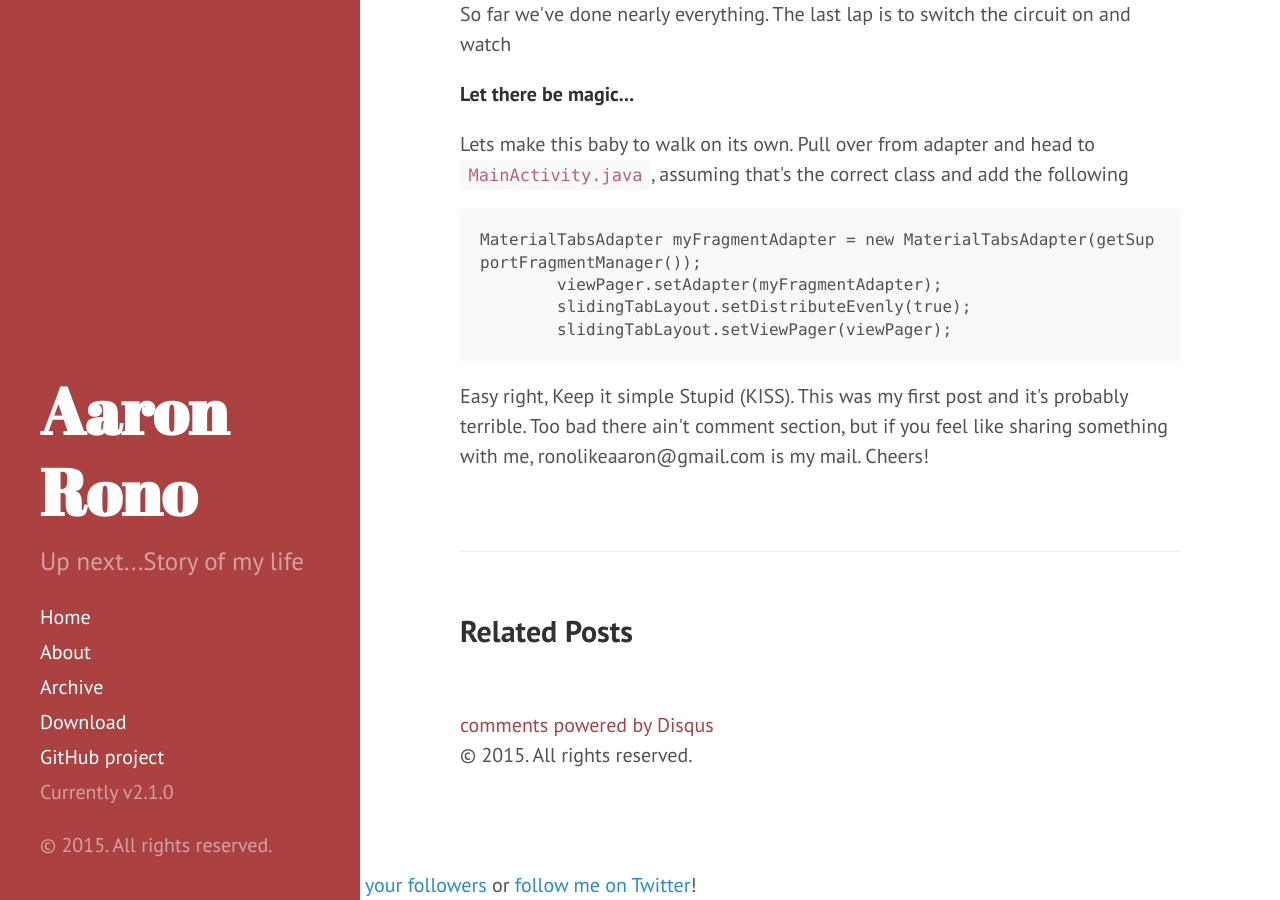
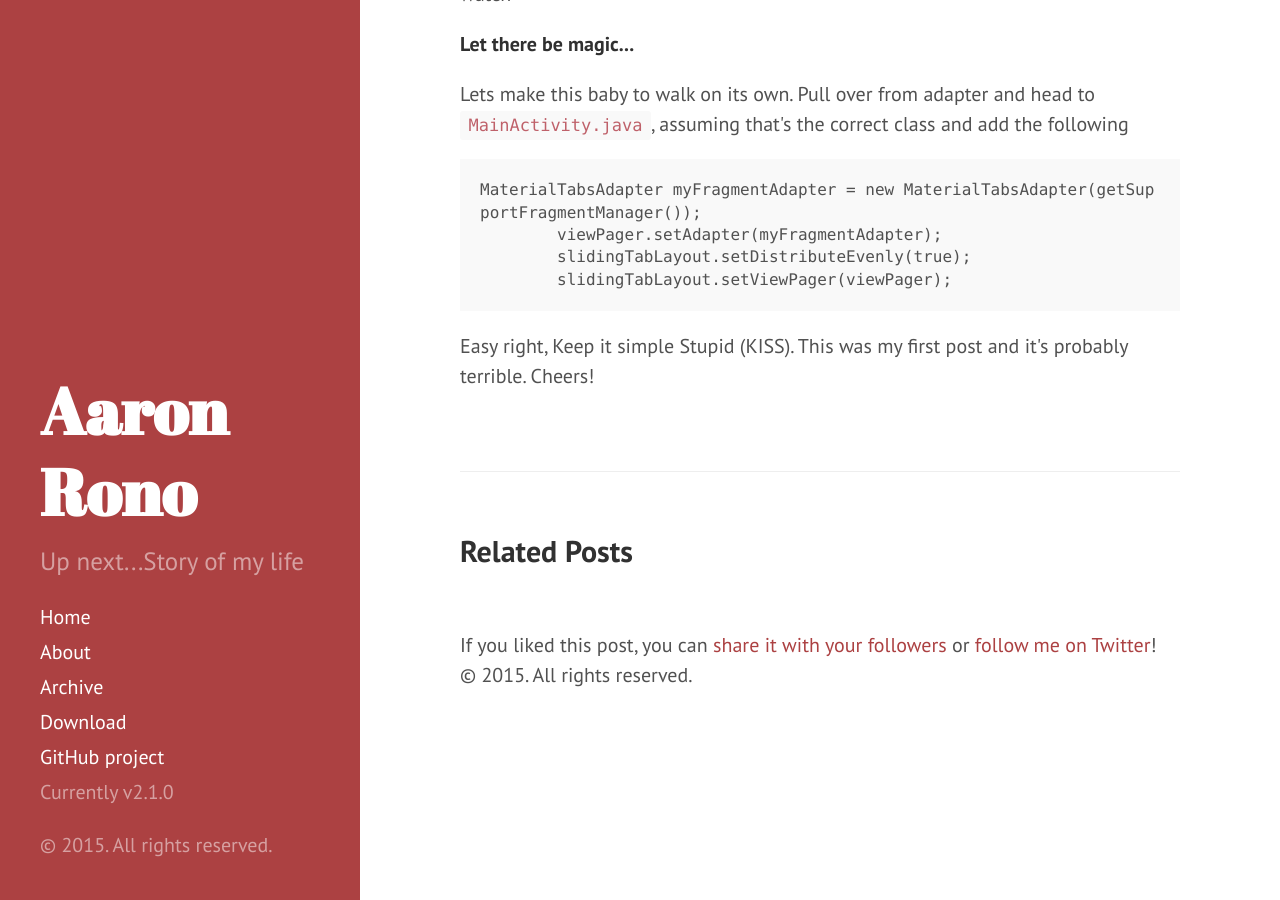
Before and after one commit to Aroniez/aroniez.github.io, a Jekyll site: the page built from _posts/2015-05-19-material-tabs-revisited.md, in a window 1280 px wide and 900 px high, scrolled down 4273 px. Built offline with Jekyll 4.4.1, drawn with Linux system fonts in a browser that asks for light colours; comment, search, counter and statistics services are not loaded.

```diff
--- a/_layouts/default.html
+++ b/_layouts/default.html
@@ -21,6 +21,7 @@
 	</div>
       {{ content }}
 	  {% include comments.html %}
+	  {% include twitter_plug.html %}
 	   <div class="footer">
         <p>
           &copy; {{ site.time | date: '%Y' }}. All rights reserved.
@@ -28,7 +29,7 @@
       </div>
     </div>
 
- {% include twitter_plug.html %}
+
   </body>
 
 
--- a/_posts/2015-05-19-material-tabs-revisited.md
+++ b/_posts/2015-05-19-material-tabs-revisited.md
@@ -1,12 +1,10 @@
 ---
 layout: post
 title: Material Tabs Revisited
-comments: true
 ---
 This isn't a detailed tutorial on how to implement material tabs but just a quick revisit on'em.
 I assume you've created your project and everything is well set. Head over <a href="http://www.materialpalette.com/">Materialpallte</a> for awesome color choices and download an xml type of colors.
 
-</p>
 <p>With Toolbar aboard in replacement of ActionBar, lets start by adding it to our new layout. roughly that would translate to something like this.</p>
 <code>&lt;android.support.v7.widget.Toolbar xmlns:android="http://schemas.android.com/apk/res/android"
     xmlns:app="http://schemas.android.com/apk/res-auto"
@@ -134,5 +132,5 @@
 	slidingTabLayout.setViewPager(viewPager);
 </code></pre>
 <p>Easy right, Keep it simple Stupid (KISS).
-	This was my first post and it's probably terrible. Too bad there ain't comment section, but if you feel like sharing something with me, ronolikeaaron@gmail.com is my mail. Cheers!
+	This was my first post and it's probably terrible. Cheers!
 </p>
```
